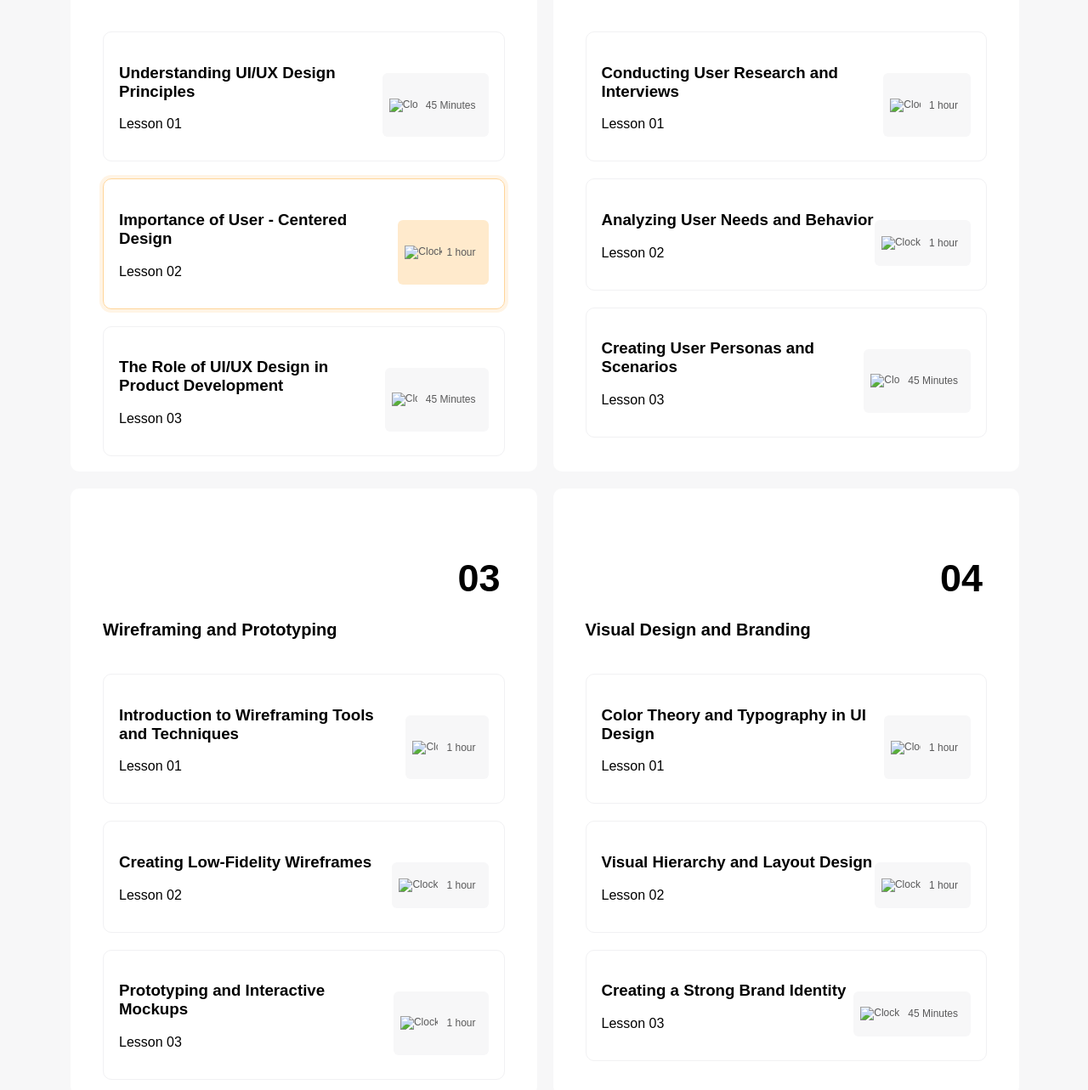
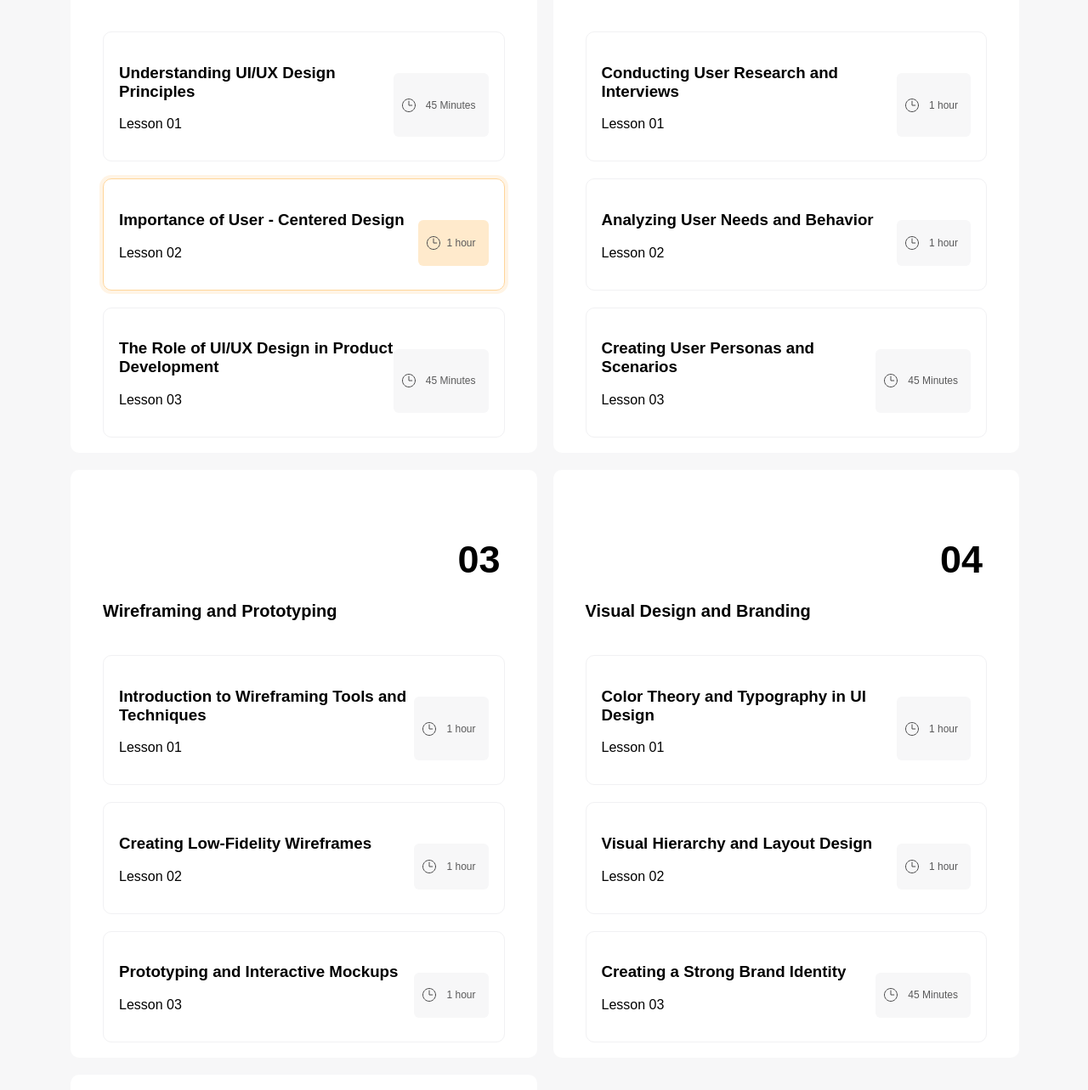
Before and after one commit to eldr0025/mtm6201-midterm, a plain HTML site: page courses-open.html in a window 1280 px wide. Shown: the part 1237-2520 px from the top of the page at 85% size. Drawn offline with Linux system fonts and the light colour scheme; the site is published under a folder, as on GitHub Pages, so addresses that start at the root find nothing.

Commit message:
fixing final images

```diff
--- a/courses-open.html
+++ b/courses-open.html
@@ -31,7 +31,7 @@
         </div>
 
             <div class="nav-container"> <!-- Entire navigation section, wrapped everything in a class so I can have more control while applying styles -->
-                <img src="/images/logo.svg" alt="Company logo" itemprop="logo"> <!-- Company logo, used schema itemprop command to identify it as a logo, alt text also gives screenreader more information about the image -->
+                <img src="./images/logo.svg" alt="Company logo" itemprop="logo"> <!-- Company logo, used schema itemprop command to identify it as a logo, alt text also gives screenreader more information about the image -->
 
                 <div class="nav-content">
                     <!-- Navigation Bar -->
@@ -89,7 +89,7 @@
                             </div>
 
                             <button class="time-btn" aria-label="Duration: 45 Minutes" role="button" itemprop="timeRequired">
-                                <img src="/images/clock.svg" alt="Clock" role="img" itemprop="image">
+                                <img src="./images/clock.svg" alt="Clock" role="img" itemprop="image">
                                 45 Minutes
                             </button>
 
@@ -104,7 +104,7 @@
                             </div>
 
                             <button class="time-btn-highlighted" aria-label="Duration: 45 Minutes" role="button" itemprop="timeRequired">
-                                <img src="/images/clock.svg" alt="Clock" role="img" itemprop="image">
+                                <img src="./images/clock.svg" alt="Clock" role="img" itemprop="image">
                                 1 hour
                             </button>
 
@@ -119,7 +119,7 @@
                             </div>
 
                             <button class="time-btn" aria-label="Duration: 45 Minutes" role="button" itemprop="timeRequired">
-                                <img src="/images/clock.svg" alt="Clock" role="img" itemprop="image">
+                                <img src="./images/clock.svg" alt="Clock" role="img" itemprop="image">
                                 45 Minutes
                             </button>
 
@@ -141,7 +141,7 @@
                             </div>
 
                             <button class="time-btn" aria-label="Duration: 45 Minutes" role="button" itemprop="timeRequired">
-                                <img src="/images/clock.svg" alt="Clock" role="img" itemprop="image">
+                                <img src="./images/clock.svg" alt="Clock" role="img" itemprop="image">
                                 1 hour
                             </button>
 
@@ -156,7 +156,7 @@
                             </div>
 
                             <button class="time-btn" aria-label="Duration: 45 Minutes" role="button" itemprop="timeRequired">
-                                <img src="/images/clock.svg" alt="Clock" role="img" itemprop="image">
+                                <img src="./images/clock.svg" alt="Clock" role="img" itemprop="image">
                                 1 hour
                             </button>
 
@@ -171,7 +171,7 @@
                             </div>
 
                             <button class="time-btn" aria-label="Duration: 45 Minutes" role="button" itemprop="timeRequired">
-                                <img src="/images/clock.svg" alt="Clock" role="img" itemprop="image">
+                                <img src="./images/clock.svg" alt="Clock" role="img" itemprop="image">
                                 45 Minutes
                             </button>
 
@@ -193,7 +193,7 @@
                             </div>
 
                             <button class="time-btn" aria-label="Duration: 45 Minutes" role="button" itemprop="timeRequired">
-                                <img src="/images/clock.svg" alt="Clock" role="img" itemprop="image">
+                                <img src="./images/clock.svg" alt="Clock" role="img" itemprop="image">
                                 1 hour
                             </button>
 
@@ -208,7 +208,7 @@
                             </div>
 
                             <button class="time-btn" aria-label="Duration: 45 Minutes" role="button" itemprop="timeRequired">
-                                <img src="/images/clock.svg" alt="Clock" role="img" itemprop="image">
+                                <img src="./images/clock.svg" alt="Clock" role="img" itemprop="image">
                                 1 hour
                             </button>
 
@@ -223,7 +223,7 @@
                             </div>
 
                             <button class="time-btn" aria-label="Duration: 45 Minutes" role="button" itemprop="timeRequired">
-                                <img src="/images/clock.svg" alt="Clock" role="img" itemprop="image">
+                                <img src="./images/clock.svg" alt="Clock" role="img" itemprop="image">
                                 1 hour
                             </button>
 
@@ -245,7 +245,7 @@
                             </div>
 
                             <button class="time-btn" aria-label="Duration: 45 Minutes" role="button" itemprop="timeRequired">
-                                <img src="/images/clock.svg" alt="Clock" role="img" itemprop="image">
+                                <img src="./images/clock.svg" alt="Clock" role="img" itemprop="image">
                                 1 hour
                             </button>
 
@@ -260,7 +260,7 @@
                             </div>
 
                             <button class="time-btn" aria-label="Duration: 45 Minutes" role="button" itemprop="timeRequired">
-                                <img src="/images/clock.svg" alt="Clock" role="img" itemprop="image">
+                                <img src="./images/clock.svg" alt="Clock" role="img" itemprop="image">
                                 1 hour
                             </button>
 
@@ -275,7 +275,7 @@
                             </div>
 
                             <button class="time-btn" aria-label="Duration: 45 Minutes" role="button" itemprop="timeRequired">
-                                <img src="/images/clock.svg" alt="Clock" role="img" itemprop="image">
+                                <img src="./images/clock.svg" alt="Clock" role="img" itemprop="image">
                                 45 Minutes
                             </button>
 
@@ -297,7 +297,7 @@
                             </div>
 
                             <button class="time-btn" aria-label="Duration: 45 Minutes" role="button" itemprop="timeRequired">
-                                <img src="/images/clock.svg" alt="Clock" role="img" itemprop="image">
+                                <img src="./images/clock.svg" alt="Clock" role="img" itemprop="image">
                                 1 hour
                             </button>
 
@@ -312,7 +312,7 @@
                             </div>
 
                             <button class="time-btn" aria-label="Duration: 45 Minutes" role="button" itemprop="timeRequired">
-                                <img src="/images/clock.svg" alt="Clock" role="img" itemprop="image">
+                                <img src="./images/clock.svg" alt="Clock" role="img" itemprop="image">
                                 45 Minutes
                             </button>
 
@@ -327,7 +327,7 @@
                             </div>
 
                             <button class="time-btn" aria-label="Duration: 45 Minutes" role="button" itemprop="timeRequired">
-                                <img src="/images/clock.svg" alt="Clock" role="img" itemprop="image">
+                                <img src="./images/clock.svg" alt="Clock" role="img" itemprop="image">
                                 45 Minutes
                             </button>
 
```
Also changed, not shown: pricing.html (+1 -1 lines).
